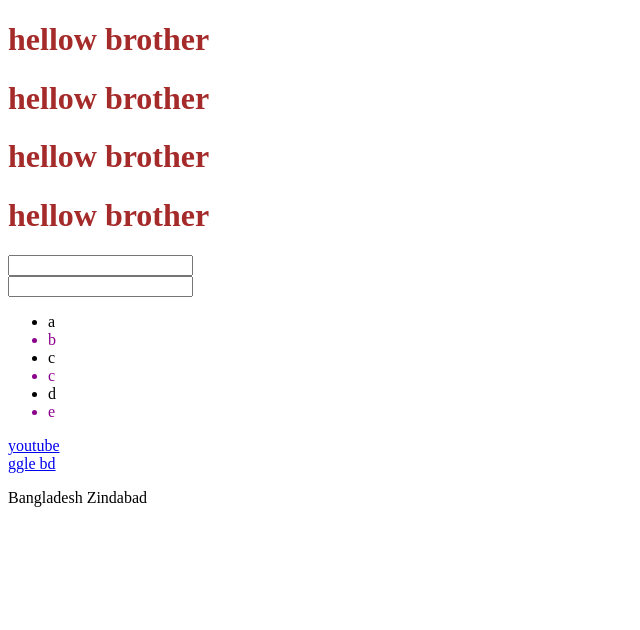
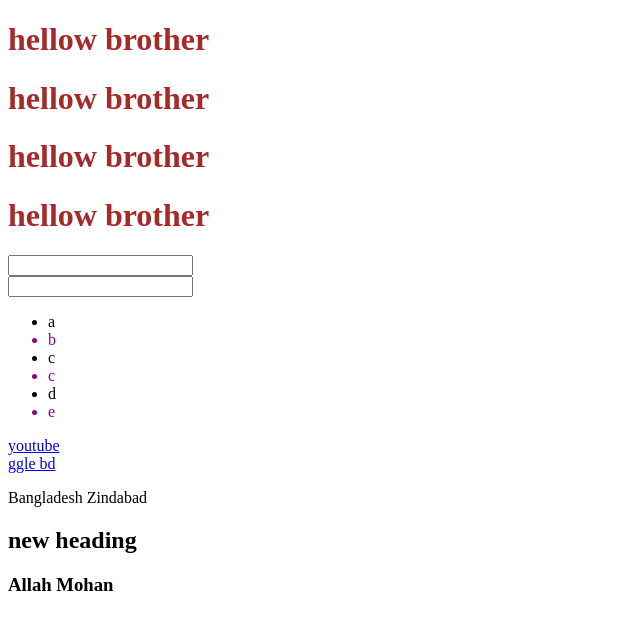
Before and after one commit to MEyasinArafat/css, a plain HTML site: page index.html in a window 1280 px wide. Shown: the whole page, without its empty margins (0-640 px from the left). Drawn offline with Linux system fonts and the light colour scheme.

Commit message:
nea adding

```diff
--- a/index.html
+++ b/index.html
@@ -55,6 +55,7 @@
 <div>
     <p>Bangladesh Zindabad</p>
 </div>
-
+<h2>new heading</h2>
+<h3>Allah Mohan</h3>
 </body>
 </html>
```
